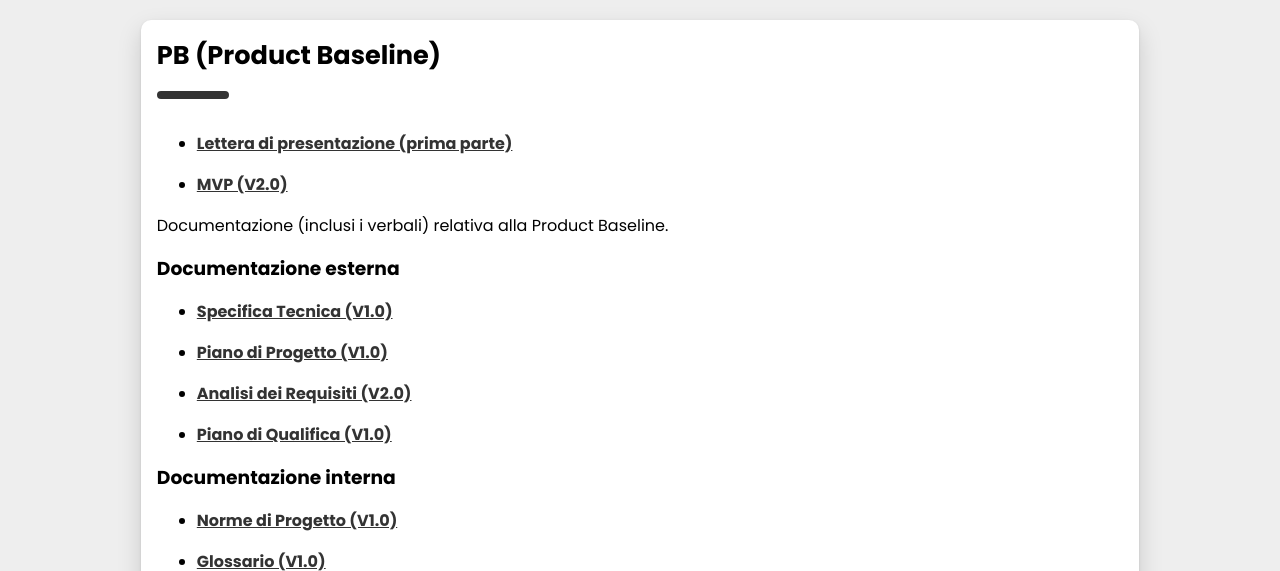
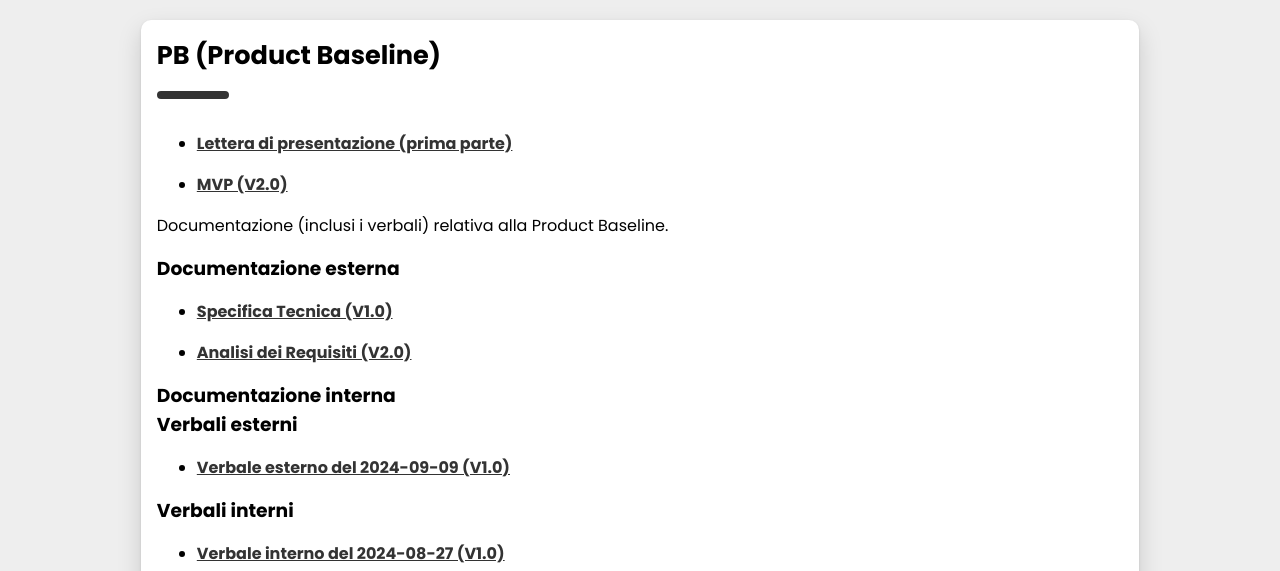
Before and after one commit to Argo-swe/argo-swe.github.io, a plain HTML site: page index.html in a window 1280 px wide. Shown: the part 381-952 px from the top of the page. Drawn offline with Linux system fonts and the light colour scheme.

Commit message:
Update index.html

```diff
--- a/index.html
+++ b/index.html
@@ -51,14 +51,14 @@
             <h3>Documentazione esterna</h3>
             <ul>
                 <li><a href="3_PB/SpecificaTecnica.pdf" target="_blank">Specifica Tecnica (V1.0)</a></li>
-                <li><a href="3_PB/PianoDiProgetto.pdf" target="_blank">Piano di Progetto (V1.0)</a></li>
+                <!-- <li><a href="3_PB/PianoDiProgetto.pdf" target="_blank">Piano di Progetto (V1.0)</a></li> -->
                 <li><a href="3_PB/AnalisiDeiRequisiti.pdf" target="_blank">Analisi dei Requisiti (V2.0)</a></li>
-                <li><a href="3_PB/PianoDiQualifica.pdf" target="_blank">Piano di Qualifica (V1.0)</a></li>
+                <!-- <li><a href="3_PB/PianoDiQualifica.pdf" target="_blank">Piano di Qualifica (V1.0)</a></li> -->
             </ul>
             <h3>Documentazione interna</h3>
             <ul>
-                <li><a href="3_PB/NormeDiProgetto.pdf" target="_blank">Norme di Progetto (V1.0)</a></li>
-                <li><a href="3_PB/Glossario.pdf" target="_blank">Glossario (V1.0)</a></li>
+                <!-- <li><a href="3_PB/NormeDiProgetto.pdf" target="_blank">Norme di Progetto (V1.0)</a></li> -->
+                <!-- <li><a href="3_PB/Glossario.pdf" target="_blank">Glossario (V1.0)</a></li> -->
             </ul>
             <h3>Verbali esterni</h3>
             <ul>
```
